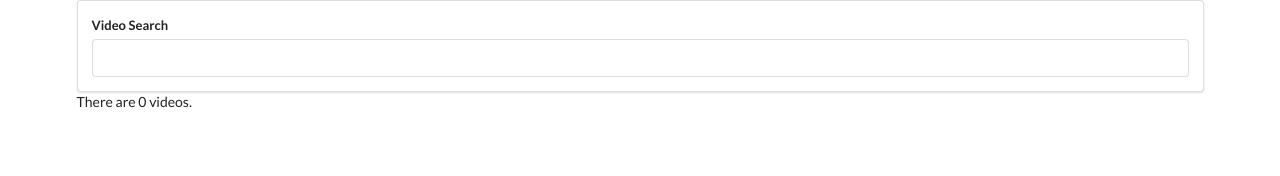
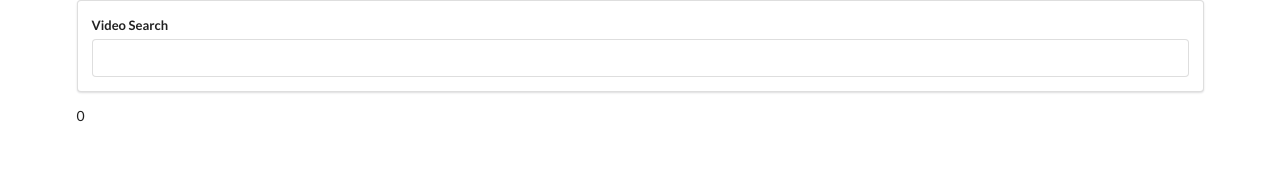
Before and after one commit to HarDhillon/react-videos-hooks, a React (Create React App) app: page / in a window 1280 px wide. Shown: the top 176 px of the page. Built offline with nearby package versions, Linux system fonts and the light colour scheme.

Commit message:
created VideoList to handle the list of videos

```diff
--- a/src/components/App.js
+++ b/src/components/App.js
@@ -1,6 +1,7 @@
 import React from 'react';
 import SearchBar from './SearchBar';
 import youtube from '../apis/youtube';
+import VideoList from './VideoList';
 
 class App extends React.Component{
   state = { videos: [] };
@@ -20,7 +21,8 @@
     return (
       <div className="ui container">
         <SearchBar onFormSubmit={this.onTermSubmit}/>
-        There are {this.state.videos.length} videos.
+        {/* pass video list our list of videos */}
+        <VideoList videos={this.state.videos} />
       </div>
     );
   }
--- /dev/null
+++ b/src/components/VideoList.js
@@ -0,0 +1,8 @@
+import React from 'react';
+
+const VideoList = (props) => {
+  // props.videos to access list
+  return <div>{props.videos.length}</div>
+};
+
+export default VideoList;
```
